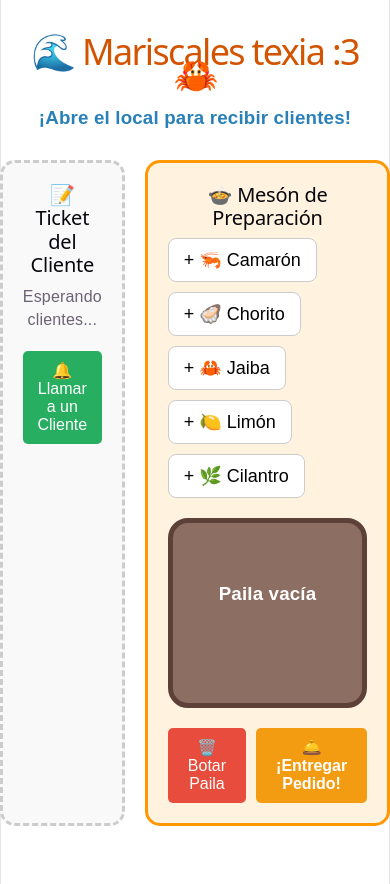
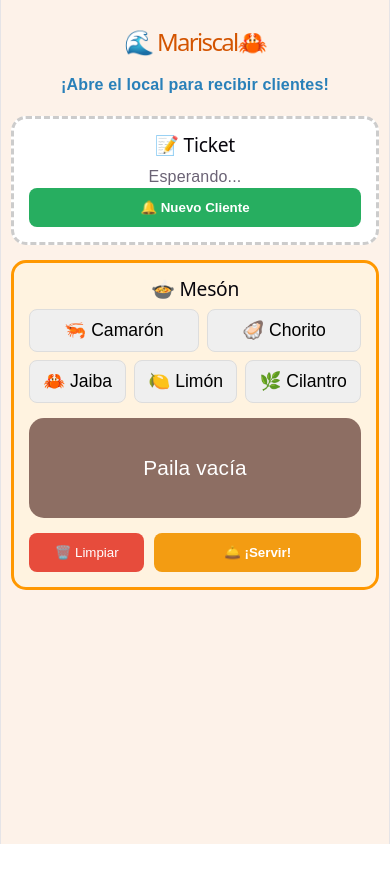
Before and after one commit to vnoram/mariscal, a React (Vite) app: page / in a window 390 px wide. After the commit the page ends 844 px from the top, so only its background shows below. Built offline with nearby package versions, Linux system fonts and the light colour scheme.

Commit message:
diseño responsivo

```diff
--- a/src/App.jsx
+++ b/src/App.jsx
@@ -1,136 +1,112 @@
 import { useState } from 'react';
 
 export default function App() {
-  // ==========================================
-  // 1. LOS ESTADOS (La memoria del juego)
-  // ==========================================
   const [paila, setPaila] = useState([]);
-  const [pedidoActual, setPedidoActual] = useState(null); // Guardará lo que pide el cliente
-  const [mensaje, setMensaje] = useState("¡Abre el local para recibir clientes!"); // Mensajes del sistema
+  const [pedidoActual, setPedidoActual] = useState(null);
+  const [mensaje, setMensaje] = useState("¡Abre el local para recibir clientes!");
 
   const inventario = ['🦐 Camarón', '🦪 Chorito', '🦀 Jaiba', '🍋 Limón', '🌿 Cilantro'];
 
-  // ==========================================
-  // 2. LÓGICA DE NEGOCIO
-  // ==========================================
-
-  // Función para que llegue un cliente nuevo
+  // --- Lógica del juego (se mantiene igual) ---
   const generarPedido = () => {
-    // Elegimos 3 ingredientes al azar de nuestro inventario
     const nuevoPedido = [];
     for (let i = 0; i < 3; i++) {
-      const ingredienteAlAzar = inventario[Math.floor(Math.random() * inventario.length)];
-      nuevoPedido.push(ingredienteAlAzar);
+      nuevoPedido.push(inventario[Math.floor(Math.random() * inventario.length)]);
     }
-
-    // Ordenamos alfabéticamente para que sea más fácil comparar después
-    nuevoPedido.sort();
-
-    setPedidoActual(nuevoPedido);
-    setPaila([]); // Vaciamos la paila de la cocina para el nuevo pedido
-    setMensaje("¡Cliente nuevo! Prepara su pedido rápido.");
+    setPedidoActual(nuevoPedido.sort());
+    setPaila([]);
+    setMensaje("¡Cliente nuevo en la mesa!");
   };
 
-  const agregarIngrediente = (item) => {
-    if (paila.length < 6) {
-      setPaila([...paila, item]);
-    }
+  const agregarIngrediente = (item) => paila.length < 6 && setPaila([...paila, item]);
+
+  const entregarPedido = () => {
+    if (!pedidoActual) return setMensaje("No hay clientes.");
+    const esCorrecto = JSON.stringify([...paila].sort()) === JSON.stringify(pedidoActual);
+    setMensaje(esCorrecto ? "⭐⭐⭐⭐⭐ ¡Perfect!" : "❌ Pedido incorrecto...");
+    if (esCorrecto) setPedidoActual(null);
   };
 
-  const tirarALaBasura = () => {
-    setPaila([]);
-    setMensaje("Paila a la basura. ¡Empieza de nuevo!");
-  };
+  return (
+    <div style={{
+      fontFamily: 'sans-serif',
+      padding: '10px',
+      backgroundColor: '#fdf2e9',
+      minHeight: '100vh',
+      boxSizing: 'border-box'
+    }}>
 
-  // ¡LA FUNCIÓN ESTRELLA! Compara la cocina con el ticket
-  const entregarPedido = () => {
-    if (!pedidoActual) {
-      setMensaje("¡No hay ningún cliente esperando!");
-      return;
-    }
-
-    // Ordenamos la paila actual para compararla exactamente con el pedido
-    const pailaOrdenada = [...paila].sort();
-
-    // Convertimos ambos arrays a texto para ver si son idénticos
-    if (JSON.stringify(pailaOrdenada) === JSON.stringify(pedidoActual)) {
-      setMensaje("⭐⭐⭐⭐⭐ ¡Perfecto! Al cliente le encantó. ¡Triunfé, mamá!");
-      setPedidoActual(null); // El cliente se va feliz
-    } else {
-      setMensaje("❌ Te equivocaste en los ingredientes. ¡El cliente se fue enojado!");
-    }
-  };
-
-  // ==========================================
-  // 3. LA INTERFAZ VISUAL
-  // ==========================================
-  return (
-    <div style={{ fontFamily: 'sans-serif', padding: '20px', backgroundColor: '#fff', minHeight: '100vh' }}>
-
-      <header style={{ textAlign: 'center', marginBottom: '30px' }}>
-        <h1 style={{ color: '#d35400' }}>🌊 Mariscales texia :3 🦀</h1>
-        <h3 style={{ color: '#2980b9' }}>{mensaje}</h3>
+      <header style={{ textAlign: 'center', marginBottom: '20px' }}>
+        <h1 style={{ color: '#d35400', fontSize: 'clamp(1.5rem, 5vw, 2.5rem)' }}>🌊 Mariscal🦀</h1>
+        <p style={{ fontWeight: 'bold', color: '#2980b9' }}>{mensaje}</p>
       </header>
 
-      <main style={{ display: 'flex', gap: '20px', justifyContent: 'center', maxWidth: '1000px', margin: '0 auto' }}>
+      {/* CONTENEDOR RESPONSIVO: flex-wrap es la clave aquí */}
+      <main style={{
+        display: 'flex',
+        flexWrap: 'wrap', // Si no cabe, se va para abajo
+        gap: '15px',
+        justifyContent: 'center',
+        maxWidth: '1200px',
+        margin: '0 auto'
+      }}>
 
-        {/* LADO IZQUIERDO: Estación de Pedidos */}
-        <div style={{ border: '3px dashed #ccc', padding: '20px', width: '30%', borderRadius: '15px', backgroundColor: '#f9f9f9' }}>
-          <h2>📝 Ticket del Cliente</h2>
-
+        {/* ESTACIÓN DE PEDIDOS: En celular ocupará el 100%, en PC el 30% */}
+        <div style={{
+          flex: '1 1 300px', // Crece, se achica y su base son 300px
+          border: '3px dashed #ccc',
+          padding: '15px',
+          borderRadius: '15px',
+          backgroundColor: '#fff'
+        }}>
+          <h2 style={{ fontSize: '1.2rem' }}>📝 Ticket</h2>
           {pedidoActual ? (
-            <div style={{ backgroundColor: 'white', padding: '15px', border: '1px solid #ddd', boxShadow: '2px 2px 5px rgba(0,0,0,0.1)' }}>
-              <h3>Mesa 1 pide:</h3>
-              <ul style={{ fontSize: '20px', lineHeight: '1.5' }}>
-                {pedidoActual.map((item, index) => (
-                  <li key={index}>{item}</li>
-                ))}
-              </ul>
+            <div style={{ borderLeft: '5px solid #27ae60', paddingLeft: '10px', margin: '10px 0' }}>
+              {pedidoActual.map((item, i) => <div key={i} style={{fontSize: '1.2rem'}}>{item}</div>)}
             </div>
-          ) : (
-            <p>Esperando clientes...</p>
-          )}
-
-          <button onClick={generarPedido} style={{ marginTop: '20px', width: '100%', padding: '10px', backgroundColor: '#27ae60', color: 'white', border: 'none', borderRadius: '5px', fontSize: '16px', cursor: 'pointer' }}>
-            🔔 Llamar a un Cliente
+          ) : <p>Esperando...</p>}
+          <button onClick={generarPedido} style={{ width: '100%', padding: '12px', backgroundColor: '#27ae60', color: 'white', border: 'none', borderRadius: '8px', cursor: 'pointer', fontWeight: 'bold' }}>
+            🔔 Nuevo Cliente
           </button>
         </div>
 
-        {/* LADO DERECHO: Zona de Armado */}
-        <div style={{ border: '3px solid #ff9800', padding: '20px', width: '70%', borderRadius: '15px', backgroundColor: '#fff3e0' }}>
-          <h2>🍲 Mesón de Preparación</h2>
+        {/* ESTACIÓN DE COCINA: En celular ocupará el 100%, en PC el 60% */}
+        <div style={{
+          flex: '2 1 400px',
+          border: '3px solid #ff9800',
+          padding: '15px',
+          borderRadius: '15px',
+          backgroundColor: '#fff3e0'
+        }}>
+          <h2 style={{ fontSize: '1.2rem' }}>🍲 Mesón</h2>
 
-          {/* Botones de Ingredientes */}
-          <div style={{ display: 'flex', gap: '10px', marginBottom: '20px', flexWrap: 'wrap' }}>
-            {inventario.map((item, index) => (
-              <button
-                key={index} onClick={() => agregarIngrediente(item)}
-                style={{ padding: '10px 15px', fontSize: '18px', cursor: 'pointer', borderRadius: '8px', border: '1px solid #ccc', backgroundColor: 'white' }}
-              >
-                + {item}
+          <div style={{ display: 'flex', gap: '8px', flexWrap: 'wrap', marginBottom: '15px' }}>
+            {inventario.map((item, i) => (
+              <button key={i} onClick={() => agregarIngrediente(item)} style={{ flex: '1 1 auto', padding: '10px', fontSize: '1.1rem', cursor: 'pointer', borderRadius: '8px', border: '1px solid #ddd' }}>
+                {item}
               </button>
             ))}
           </div>
 
-          {/* La Paila */}
-          <div style={{ marginTop: '20px', padding: '40px', backgroundColor: '#8d6e63', borderRadius: '20px', border: '5px solid #5d4037', color: 'white', textAlign: 'center', minHeight: '100px' }}>
-            {paila.length === 0 ? (
-              <h3>Paila vacía</h3>
-            ) : (
-              <h2 style={{ fontSize: '30px', margin: 0 }}>{paila.join(' + ')}</h2>
-            )}
+          <div style={{
+            padding: '20px',
+            backgroundColor: '#8d6e63',
+            borderRadius: '15px',
+            color: 'white',
+            textAlign: 'center',
+            minHeight: '60px',
+            display: 'flex',
+            alignItems: 'center',
+            justifyContent: 'center',
+            fontSize: '1.3rem'
+          }}>
+            {paila.length > 0 ? paila.join(' + ') : "Paila vacía"}
           </div>
 
-          {/* Botones de Acción Final */}
-          <div style={{ marginTop: '20px', display: 'flex', gap: '10px', justifyContent: 'center' }}>
-            <button onClick={tirarALaBasura} style={{ padding: '10px 20px', backgroundColor: '#e74c3c', color: 'white', border: 'none', borderRadius: '5px', cursor: 'pointer', fontSize: '16px' }}>
-              🗑️ Botar Paila
-            </button>
-            <button onClick={entregarPedido} style={{ padding: '10px 20px', backgroundColor: '#f39c12', color: 'white', border: 'none', borderRadius: '5px', cursor: 'pointer', fontSize: '16px', fontWeight: 'bold' }}>
-              🛎️ ¡Entregar Pedido!
-            </button>
+          <div style={{ marginTop: '15px', display: 'flex', gap: '10px' }}>
+            <button onClick={() => setPaila([])} style={{ flex: 1, padding: '12px', backgroundColor: '#e74c3c', color: 'white', border: 'none', borderRadius: '8px' }}>🗑️ Limpiar</button>
+            <button onClick={entregarPedido} style={{ flex: 2, padding: '12px', backgroundColor: '#f39c12', color: 'white', border: 'none', borderRadius: '8px', fontWeight: 'bold' }}>🛎️ ¡Servir!</button>
           </div>
-
         </div>
 
       </main>
```
